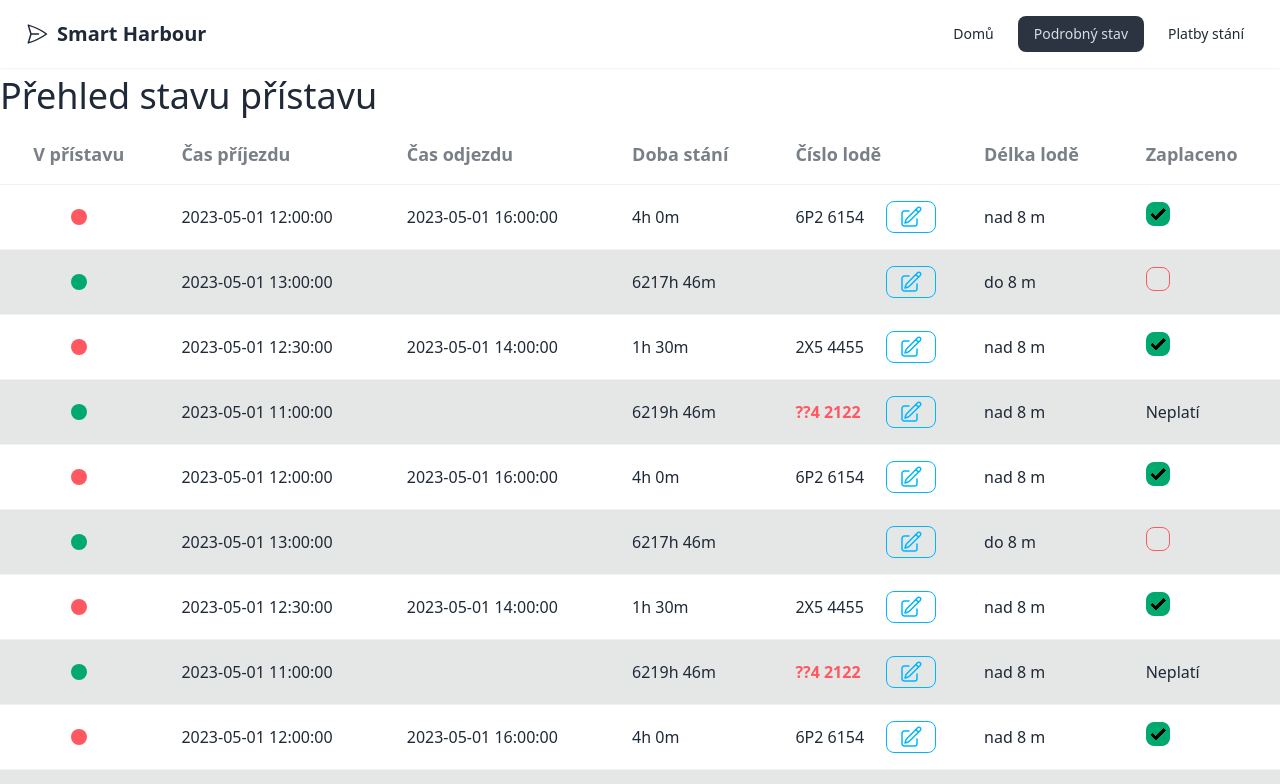
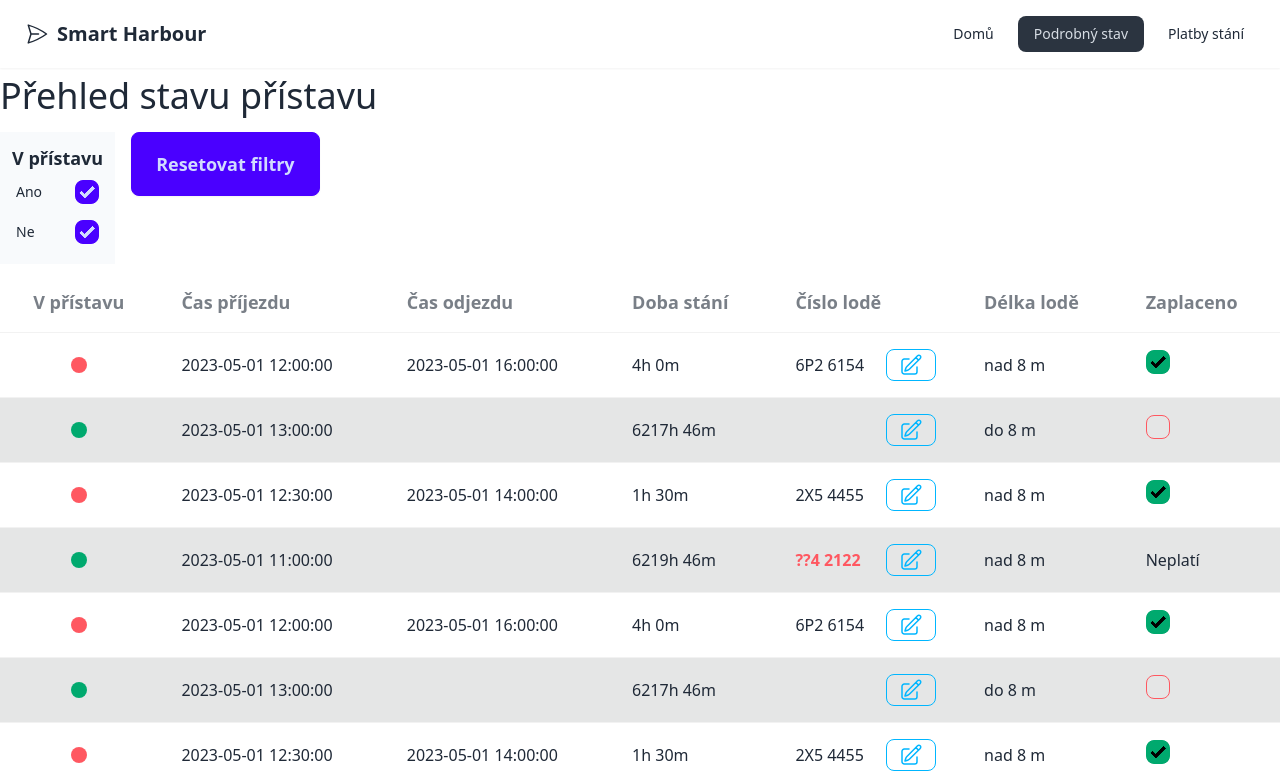
Before and after one commit to rasvob/smart-harbour-app, a React (Vite) app: page /state-details in a window 1280 px wide. Shown: the top 784 px of the page. Built offline with nearby package versions, Linux system fonts and the light colour scheme.

Commit message:
Filtering WIP, predicate broken

```diff
--- a/src/Components/Pages/PaymentsDetails.jsx
+++ b/src/Components/Pages/PaymentsDetails.jsx
@@ -1,6 +1,6 @@
 import { useState, useEffect } from "react";
 import { useBoatStore } from "../../Data/DataStore";
-import { StateDetailTable, prepareViewData } from "../Tables/StateDetailTable";
+import { StateDetailTable } from "../Tables/StateDetailTable";
 
 const PaymentsDetails = () => {
     const data = useBoatStore((state) => state.boatData);
--- a/src/Components/Pages/StateDetails.jsx
+++ b/src/Components/Pages/StateDetails.jsx
@@ -1,18 +1,59 @@
 import { useState, useEffect } from "react";
 import { useBoatStore } from "../../Data/DataStore";
-import { StateDetailTable, prepareViewData } from "../Tables/StateDetailTable";
+import { useStateDetailsFilterStore } from "../../Data/FilterStore";
+import { StateDetailTable } from "../Tables/StateDetailTable";
+
+const BoatDataFilterView = ({filters, setOptionValue, resetFilters}) => {
+    const CheckboxFilterItem = ({filter, setOptionValue}) => {
+        return (
+            <div className="bg-slate-50 py-3 px-3">
+                <h2 className="font-bold text-lg">{filter.label}</h2>
+                {
+                    filter.options.map((option) => (
+                        <div key={option.label} className="form-control">
+                            <label className="cursor-pointer label">
+                                <span className="label-text mr-6">{option.label}</span>
+                                <input type="checkbox" className="checkbox checkbox-primary" checked={option.value} onChange={() => setOptionValue(filter.attribute, option.label, !option.value)} />
+                            </label>
+                        </div>
+                    ))
+                }
+            </div>
+        );
+    };
+
+    return (
+        <div className="mt-4 flex space-x-4">
+            {filters.map((filter) => (
+                <CheckboxFilterItem key={filter.attribute} filter={filter} setOptionValue={setOptionValue} />
+            ))}
+
+           <button className="btn btn-lg btn-primary" onClick={resetFilters}>Resetovat filtry</button>
+        </div>
+    );
+};
+
+
 
 const StateDetails = () => {
     const data = useBoatStore((state) => state.boatData);
+    const filters = useStateDetailsFilterStore((state) => state.filters);
+    const setOptionValue = useStateDetailsFilterStore((state) => state.setOptionValue);
+    const resetFilters = useStateDetailsFilterStore((state) => state.resetFilters);
     const switchPaymentStatus = useBoatStore((state) => state.switchPaymentStatus);
     const setBoatNumber = useBoatStore((state) => state.setBoatNumber);
     const getBoatById = useBoatStore((state) => state.getBoatById);
+    const getTableViewData = useBoatStore((state) => state.getTableViewData);
+    const getFilteredTableViewData = useBoatStore((state) => state.getFilteredTableViewData);
 
     return (
         <div className='container mx-auto mt-2'>
             <h1 className='text-4xl'>Přehled stavu přístavu</h1>
+
+            <BoatDataFilterView filters={filters} setOptionValue={setOptionValue} resetFilters={resetFilters} />
+
             <div className="mt-2">
-                <StateDetailTable data={data} setPaymentStatus={switchPaymentStatus} setBoatNumber={setBoatNumber} getBoatById={getBoatById} />
+                <StateDetailTable data={data} setPaymentStatus={switchPaymentStatus} setBoatNumber={setBoatNumber} getBoatById={getBoatById} getTableViewData={getTableViewData} getFilteredTableViewData={getFilteredTableViewData} filters={filters} />
             </div>
         </div>
     );
--- a/src/Data/DataStore.js
+++ b/src/Data/DataStore.js
@@ -1,4 +1,5 @@
 import { create } from "zustand";
+import { milisecondsToHoursAndMinutes } from './Misc';
 
 const dataset = [
     {'id': 1, 'inflowTime': '2023-05-01 12:00:00', 'outflowTime': '2023-05-01 16:00:00', 'boatNumber': '6P2 6154', 'boatLength': 'nad 8 m', 'payedState': 'Ano' },
@@ -18,9 +19,19 @@ function repeatData(data, nTimes) {
     return newData;
 }
 
+const prepareViewData = (data) => {
+    return data.map((item) => {
+        return {
+            ...item,
+            'inHarbour': item.outflowTime === null,
+            'timeInHarbour': item.outflowTime === null ? milisecondsToHoursAndMinutes(new Date() - new Date(item.inflowTime)) : milisecondsToHoursAndMinutes(new Date(item.outflowTime) - new Date(item.inflowTime)),
+        };
+    });
+};
+
 const repeatedData = repeatData(dataset, 20);
 
-export const useBoatStore = create((set) => ({
+export const useBoatStore = create((set, get) => ({
     boatData: repeatedData,
     setPaymentStatus: (id, status) => {
         set((state) => {
@@ -44,7 +55,27 @@ export const useBoatStore = create((set) => ({
         });
     },
     getBoatById: (id) => {
-        const boat = repeatedData.find((boat) => boat.id === id);
+        const boat = get().boatData.find((boat) => boat.id === id);
         return boat;
     },
+    getTableViewData: () => {
+        return prepareViewData(get().boatData);
+    },
+    getFilteredTableViewData: (filters) => {
+        let filteredData = [...get().boatData];
+        for (let index = 0; index < filters.length; index++) {
+            const filter = filters[index];
+            filteredData = filteredData.filter((item) => {
+                for (let optionIndex = 0; optionIndex < filter.options.length; optionIndex++) {
+                    const option = filter.options[optionIndex];
+                    // if (option.value && option.predicate(item)) {
+                    if (option.value) {
+                        return true;
+                    }
+                }
+            });
+        }
+
+        return prepareViewData(filteredData);
+    },
 }));
--- /dev/null
+++ b/src/Data/FilterStore.js
@@ -0,0 +1,89 @@
+import { create } from "zustand";
+
+const stateDetailsFilterTemplates = [
+    {
+        'attribute': 'inHarbour',
+        'type': 'checkbox',
+        'label': 'V přístavu',
+        'predicate': (item) => item.outflowTime === null,
+        'options': [
+            {'value': true, 'predicate': (item) => this.predicate(item), 'label': 'Ano'},
+            {'value': true, 'predicate': (item) => !this.predicate(item), 'label': 'Ne'},
+        ],
+    },
+    // {
+    //     'attribute': 'boatNumber',
+    //     'type': 'checkbox',
+    //     'label': 'Číslo lodě',
+    //     'predicate': (item) => item.boatNumber && !item.boatNumber.includes('?'),
+    //     'options': [
+    //         {'value': true, 'predicate': (item) => this.predicate(item), 'label': 'Rozpoznané'},
+    //         {'value': true, 'predicate': (item) => !this.predicate(item), 'label': 'Nerozpoznané'},
+    //     ],
+    // },
+    // {
+    //     'attribute': 'payedState',
+    //     'type': 'checkbox',
+    //     'label': 'Zaplaceno',
+    //     'predicate': (item) => item.payedState === 'Ano',
+    //     'options': [
+    //         {'value': true, 'predicate': (item) => item.payedState === 'Ano', 'label': 'Ano'},
+    //         {'value': true, 'predicate': (item) => item.payedState === 'Ne', 'label': 'Ne'},
+    //         {'value': true, 'predicate': (item) => item.payedState === 'Neplatí', 'label': 'Neplatí'},
+    //     ],
+    // },
+    // {
+    //     'attribute': 'outflowTime',
+    //     'type': 'checkbox',
+    //     'label': 'Doba stání',
+    //     'predicate': (item) => harbourTimeToHours(item.inflowTime, item.outflowTime) < 4.0,
+    //     'options': [
+    //         {'value': true, 'predicate': (item) => this.predicate(item), 'label': 'Do 4 hodin'},
+    //         {'value': true, 'predicate': (item) => (harbourTimeToHours(item.inflowTime, item.outflowTime) >= 4.0 && harbourTimeToHours(item.inflowTime, item.outflowTime) <= 24.0), 'label': 'Nad 4 hodiny'},
+    //         {'value': true, 'predicate': (item) => harbourTimeToHours(item.inflowTime, item.outflowTime) > 24.0, 'label': 'Více dní'},
+    //     ],
+    // },
+    // {
+    //     'attribute': 'boatLength',
+    //     'type': 'checkbox',
+    //     'label': 'Délka lodi',
+    //     'predicate': (item) => item.boatLength === 'do 8 m',
+    //     'options': [
+    //         {'value': true, 'predicate': (item) => this.predicate(item), 'label': 'Do 8 metrů'},
+    //         {'value': true, 'predicate': (item) => !this.predicate(item), 'label': 'Nad 4 hodiny'},
+    //     ],
+    // },
+];
+
+function harbourTimeToHours(inflowTime, outflowTime) {
+    if (outflowTime === null) {
+        return (new Date() - new Date(inflowTime)) / 1000 / 60 / 60;
+    }
+
+    return (new Date(outflowTime) - new Date(inflowTime)) / 1000 / 60 / 60;
+}
+
+export const useStateDetailsFilterStore = create((set, get) => ({
+    filters: stateDetailsFilterTemplates,
+    setOptionValue: (attribute, optionLabel, value) => {
+        set((state) => {
+            const newFilters = [...state.filters];
+            console.log(newFilters, attribute, optionLabel, value);
+            const selectedAttribute = newFilters.find((filter) => filter.attribute === attribute);
+            const optionIndex = selectedAttribute.options.find((option) => option.label === optionLabel);
+            optionIndex.value = value;
+            return { filters: newFilters };
+        });
+    },
+    resetFilters: () => {
+        set((state) => {
+            const newFilters = [...state.filters];
+            newFilters.forEach((filter) => {
+                filter.options.forEach((option) => {
+                    option.value = true;
+                });
+            });
+            return { filters: newFilters };
+        });
+    },
+}));
--- /dev/null
+++ b/src/Data/Misc.js
@@ -0,0 +1,8 @@
+const milisecondsToHoursAndMinutes = (ms) => {
+    const hours = Math.floor(ms / 1000 / 60 / 60);
+    const minutes = Math.floor(ms / 1000 / 60) - (hours * 60);
+
+    return `${hours}h ${minutes}m`;
+};
+
+export { milisecondsToHoursAndMinutes };
```
Also changed, not shown: src/Components/Tables/StateDetailTable.jsx (+19 -24 lines).
